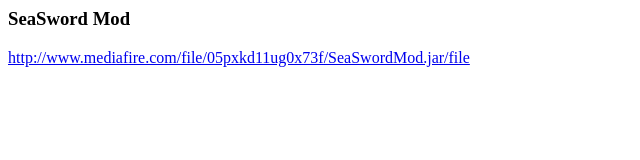
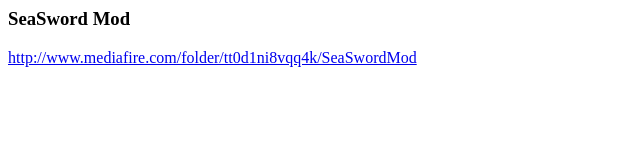
Before and after one commit to gamble-server/MinecraftMods, a plain HTML site: page index.html in a window 1280 px wide. Shown: the whole page, without its empty margins (0-640 px from the left). Drawn offline with Linux system fonts and the light colour scheme.

Commit message:
Update index.html

```diff
--- a/index.html
+++ b/index.html
@@ -4,6 +4,6 @@
    </body>
 <head>
   <h3>SeaSword Mod</h3>
-      <a href="http://www.mediafire.com/file/05pxkd11ug0x73f/SeaSwordMod.jar/file" target="_blank">http://www.mediafire.com/file/05pxkd11ug0x73f/SeaSwordMod.jar/file</a>
+      <a href="http://www.mediafire.com/folder/tt0d1ni8vqq4k/SeaSwordMod" target="_blank">http://www.mediafire.com/folder/tt0d1ni8vqq4k/SeaSwordMod</a>
 </head>
 </html>
```
